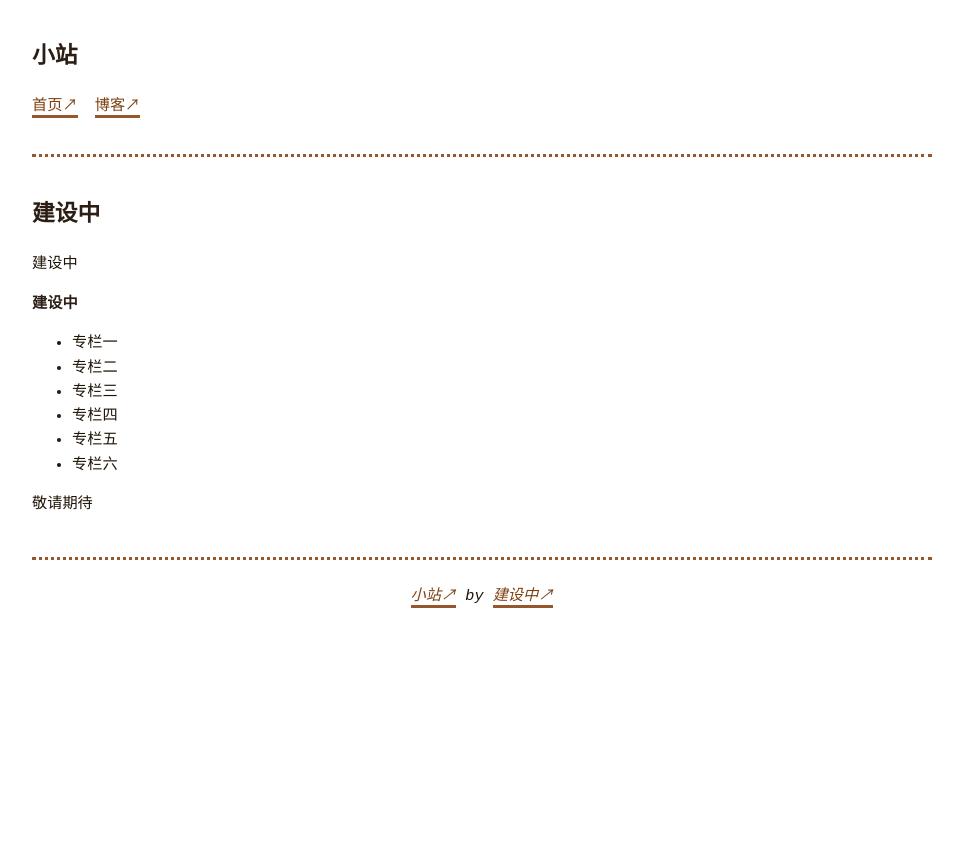
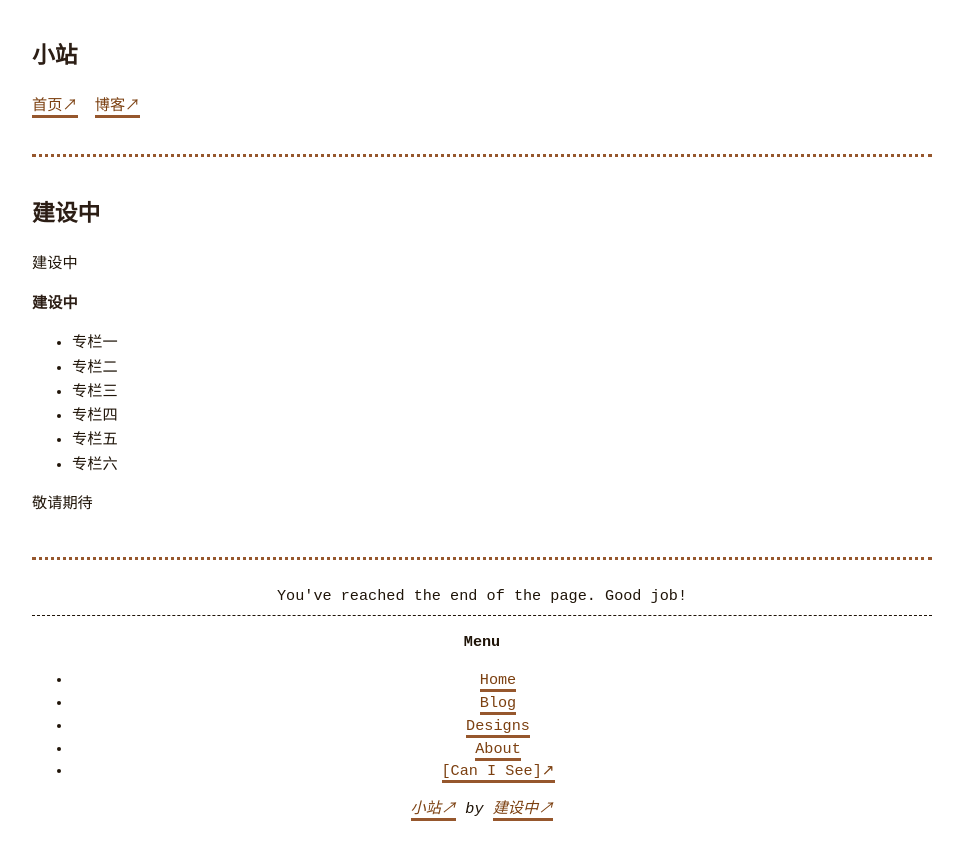
Before and after one commit to samshichuang/samshichuang.github.io, a Jekyll site: the page built from index.md, in a window 1280 px wide. Shown: the top 860 px of the page, without its empty margins (158-1121 px from the left). Built offline with Jekyll 4.4.1, drawn with Linux system fonts in a browser that asks for light colours.

Commit message:
Update footer.html

```diff
--- a/_includes/footer.html
+++ b/_includes/footer.html
@@ -1,6 +1,6 @@
 <footer class="bottom-footer">
-    <!-- <span class="mini-note">You've reached the end of the page. Good job!</span> -->
-    <!-- <nav class="sans">
+    <span class="mini-note">You've reached the end of the page. Good job!</span>
+    <nav class="sans">
         <hr>
         <p><label class="menu-icon" for="menu-btn">Menu</label></p>
         <ul class="site-nav">
@@ -10,6 +10,6 @@
             <li><a href="/about">About</a></li>
             <li><a href="https://canisee.xyz" title="Confirm your vision functionality">[Can I See]</a></li>
         </ul>
-    </nav> -->
+    </nav>
     <i><a href="https://samshichuang.github.io/" title="the art">小站</a> by <a href="https://samshichuang.github.io/" title="the artist">建设中</a></i>
 </footer>
```
